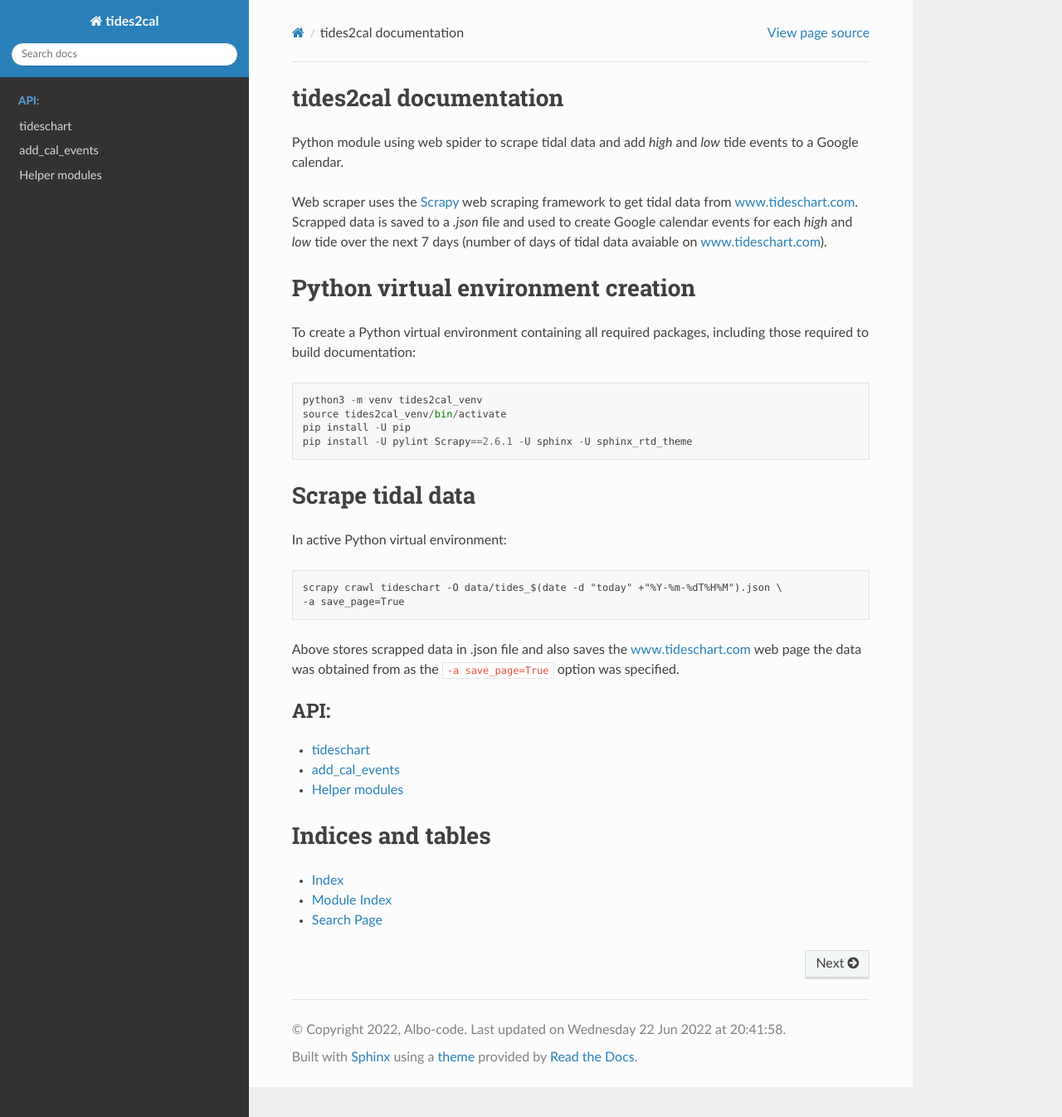
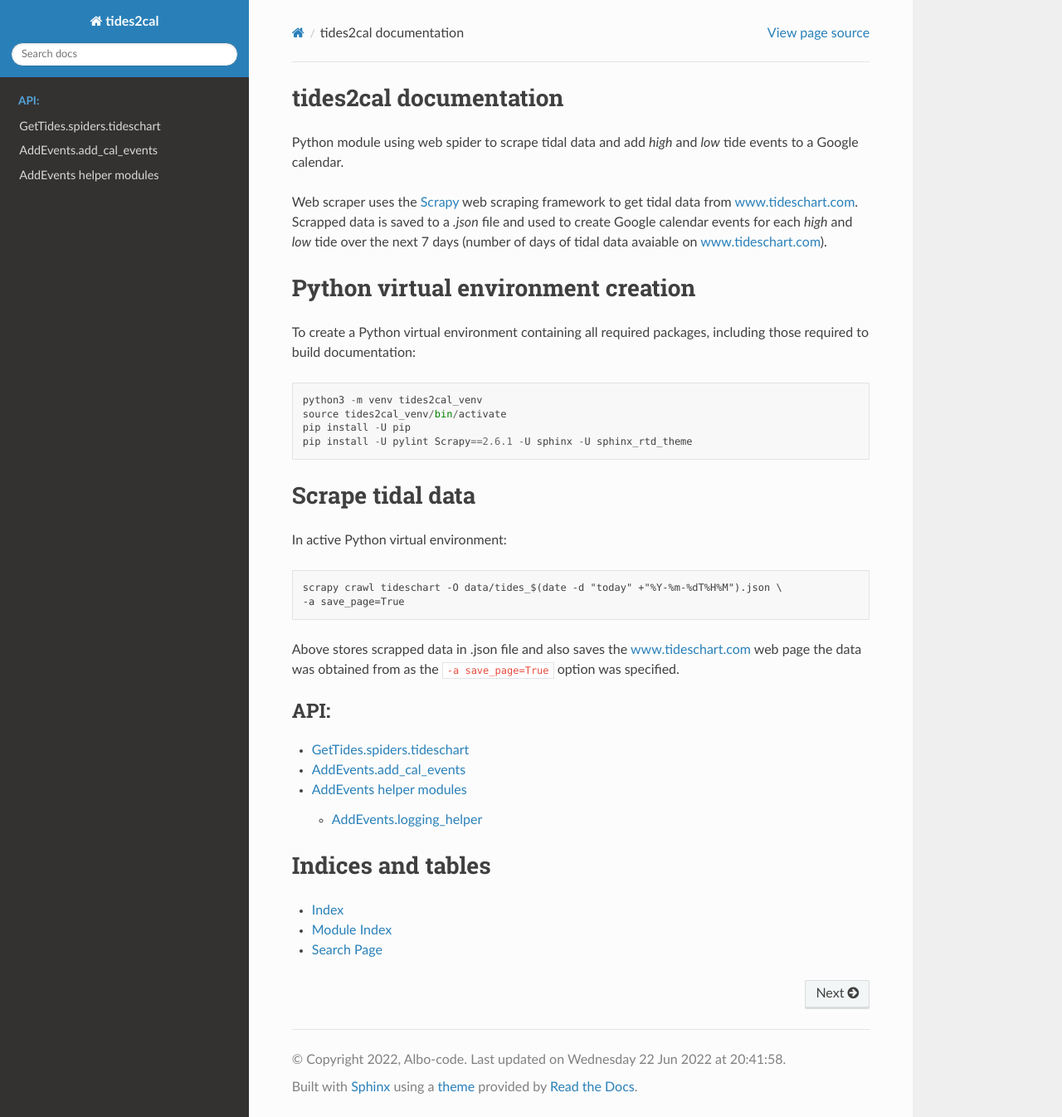
Before and after one commit to Albo-code/tides2cal, a Sphinx documentation site: the page built from docs/source/index.rst, in a window 1280 px wide and 1346 px high. Shown: the whole window at 83% size. Built offline with Sphinx 7.4.7 and the Read the Docs theme 2.0.0, drawn with Linux system fonts in a browser that asks for light colours.

Commit message:
Documentation - fix links to source code.

```diff
--- a/docs/source/add_cal_events.rst
+++ b/docs/source/add_cal_events.rst
@@ -1,16 +1,19 @@
-add_cal_events
-==============
+AddEvents.add_cal_events
+========================
 
-.. automodule:: add_cal_events
+.. automodule:: AddEvents.add_cal_events
    :members:
    :undoc-members:
    :show-inheritance:
 
 
-Helper modules
-==============
+AddEvents helper modules
+========================
 
-.. automodule:: logging_helper
+AddEvents.logging_helper
+------------------------
+
+.. automodule:: AddEvents.logging_helper
    :members:
    :undoc-members:
    :show-inheritance:
--- a/docs/source/conf.py
+++ b/docs/source/conf.py
@@ -14,7 +14,6 @@ import os
 import sys
 sys.path.insert(0, os.path.abspath('./../../'))
 sys.path.insert(1, os.path.abspath('./../../GetTides'))
-sys.path.insert(3, os.path.abspath('./../../GetTides/spiders'))
 sys.path.insert(1, os.path.abspath('./../../AddEvents'))
 
 
@@ -60,6 +59,13 @@ html_theme = 'sphinx_rtd_theme'
 # '%b %d, %Y' (or a locale-dependent equivalent).
 html_last_updated_fmt = '%A %d %b %Y at %H:%M:%S'
 
+# If given, this must be the name of an image file (path relative to the
+# configuration directory) that is the favicon of the docs, or URL that points
+# an image file for the favicon. Modern browsers use this as the icon for tabs,
+# windows and bookmarks. It should be a Windows-style icon file (.ico), which
+# is 16x16 or 32x32 pixels large. Default: None.
+html_favicon = 'tides2cal_favicon.ico'
+
 # Add any paths that contain custom static files (such as style sheets) here,
 # relative to this directory. They are copied after the builtin static files,
 # so a file named "default.css" will overwrite the builtin "default.css".
--- a/docs/source/tideschart.rst
+++ b/docs/source/tideschart.rst
@@ -1,7 +1,7 @@
-tideschart
-==========
+GetTides.spiders.tideschart
+===========================
 
-.. automodule:: tideschart
+.. automodule:: GetTides.spiders.tideschart
    :members:
    :undoc-members:
    :show-inheritance:
```
Also changed, not shown: docs/source/tides2cal_favicon.ico (added).
